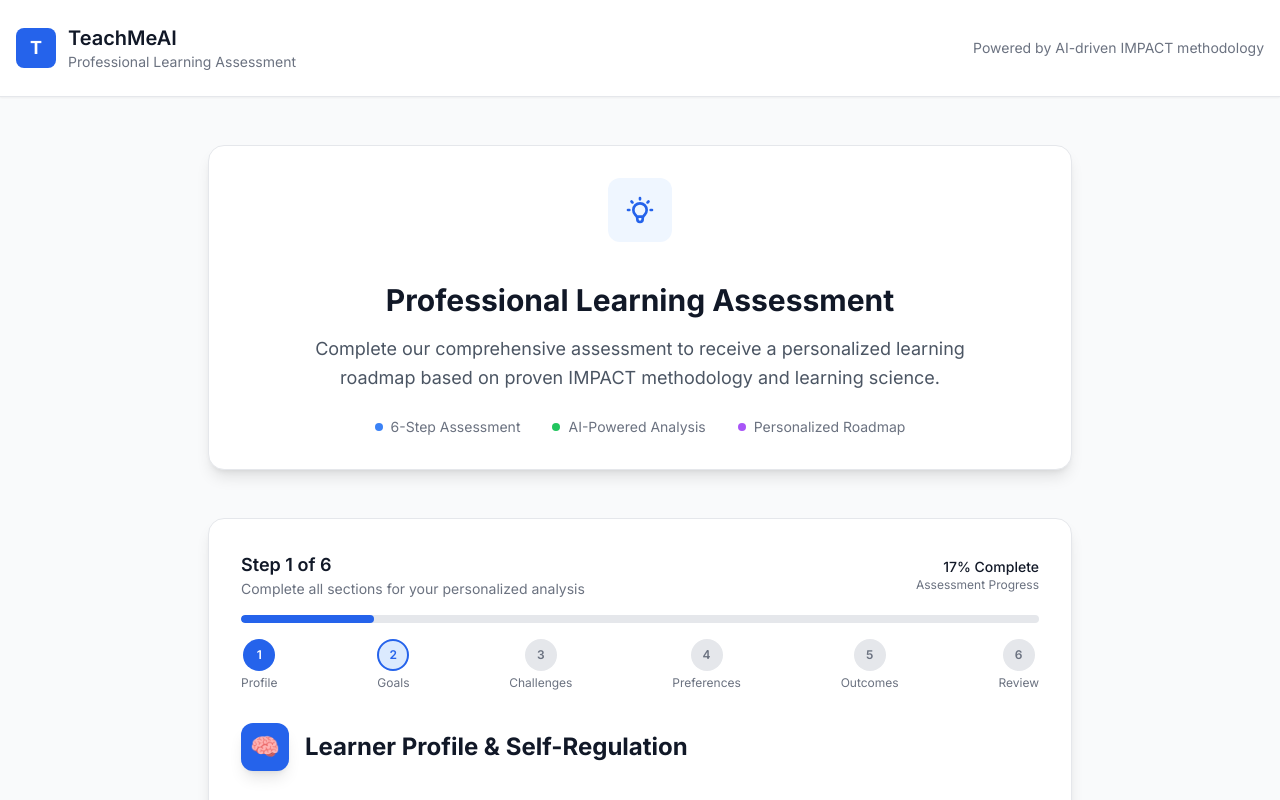
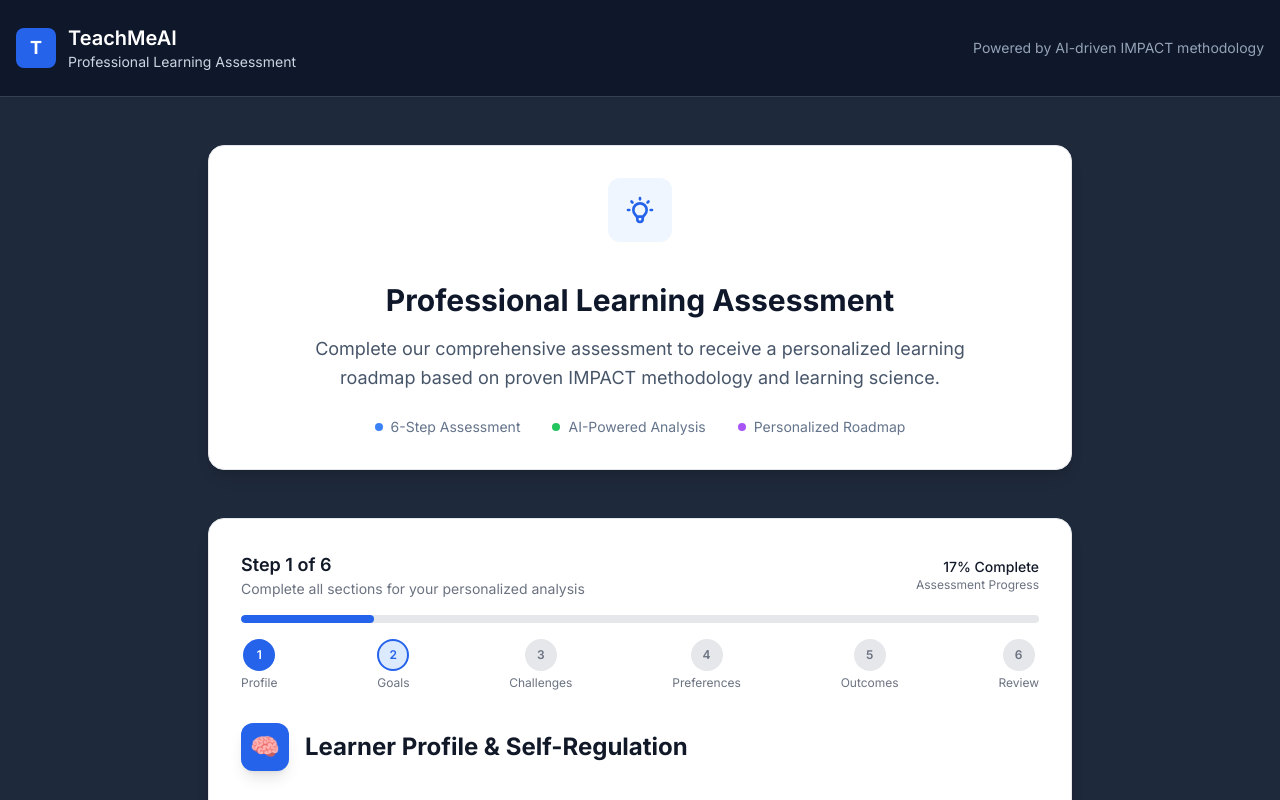
Before and after one commit to teachme-ai/teachmeai-main-site, a Next.js app: page /app in a window 1280 px wide. Shown: the top 800 px of the page. Built offline with nearby package versions, Linux system fonts and the light colour scheme.

Commit message:
🌙 Switch to dark slate theme - much easier on the eyes

```diff
--- a/src/app/app/page.tsx
+++ b/src/app/app/page.tsx
@@ -2,9 +2,9 @@ import IntakeForm from '@/components/IntakeForm'
 
 export default function IntakeAppPage() {
   return (
-    <div className="min-h-screen bg-gray-50">
+    <div className="min-h-screen bg-slate-800">
       {/* Professional header */}
-      <div className="bg-white border-b border-gray-200 shadow-sm">
+      <div className="bg-slate-900 border-b border-slate-700 shadow-sm">
         <div className="max-w-7xl mx-auto px-4 py-6">
           <div className="flex items-center justify-between">
             <div className="flex items-center space-x-3">
@@ -12,11 +12,11 @@ export default function IntakeAppPage() {
                 <span className="text-white font-bold text-lg">T</span>
               </div>
               <div>
-                <h1 className="text-xl font-semibold text-gray-900">TeachMeAI</h1>
-                <p className="text-sm text-gray-500">Professional Learning Assessment</p>
+                <h1 className="text-xl font-semibold text-white">TeachMeAI</h1>
+                <p className="text-sm text-slate-300">Professional Learning Assessment</p>
               </div>
             </div>
-            <div className="text-sm text-gray-500">
+            <div className="text-sm text-slate-400">
               Powered by AI-driven IMPACT methodology
             </div>
           </div>
@@ -35,13 +35,13 @@ export default function IntakeAppPage() {
                 </svg>
               </div>
             </div>
-            <h1 className="text-3xl font-bold text-gray-900 mb-4">
+            <h1 className="text-3xl font-bold text-slate-900 mb-4">
               Professional Learning Assessment
             </h1>
-            <p className="text-lg text-gray-600 max-w-2xl mx-auto leading-relaxed mb-6">
+            <p className="text-lg text-slate-600 max-w-2xl mx-auto leading-relaxed mb-6">
               Complete our comprehensive assessment to receive a personalized learning roadmap based on proven IMPACT methodology and learning science.
             </p>
-            <div className="flex items-center justify-center space-x-8 text-sm text-gray-500">
+            <div className="flex items-center justify-center space-x-8 text-sm text-slate-500">
               <div className="flex items-center space-x-2">
                 <div className="w-2 h-2 bg-blue-500 rounded-full"></div>
                 <span>6-Step Assessment</span>
--- a/src/app/layout.tsx
+++ b/src/app/layout.tsx
@@ -20,7 +20,7 @@ export default function RootLayout({
   return (
     <html lang="en">
       <body className={inter.className}>
-        <div className="min-h-screen bg-gradient-to-br from-gray-50 via-slate-50 to-gray-100">
+        <div className="min-h-screen bg-slate-800">
           {children}
         </div>
         <Analytics />
```
